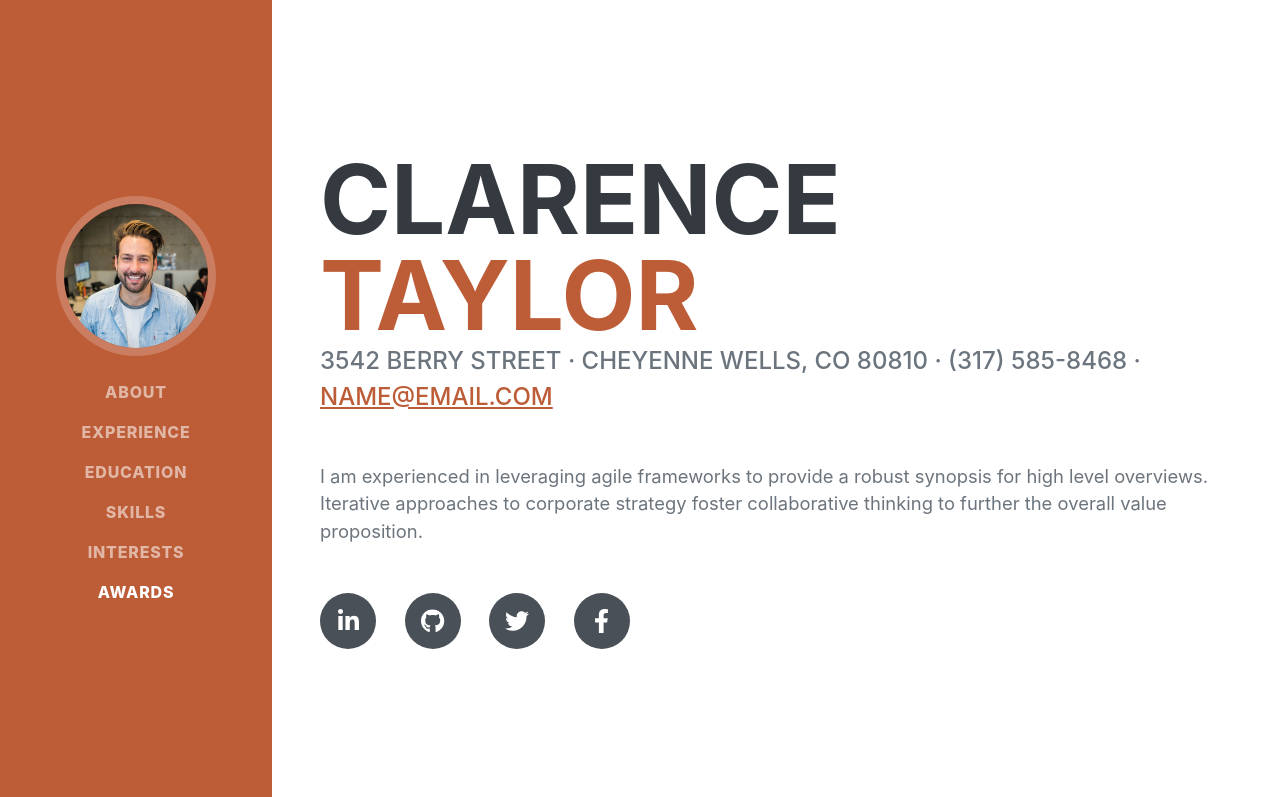
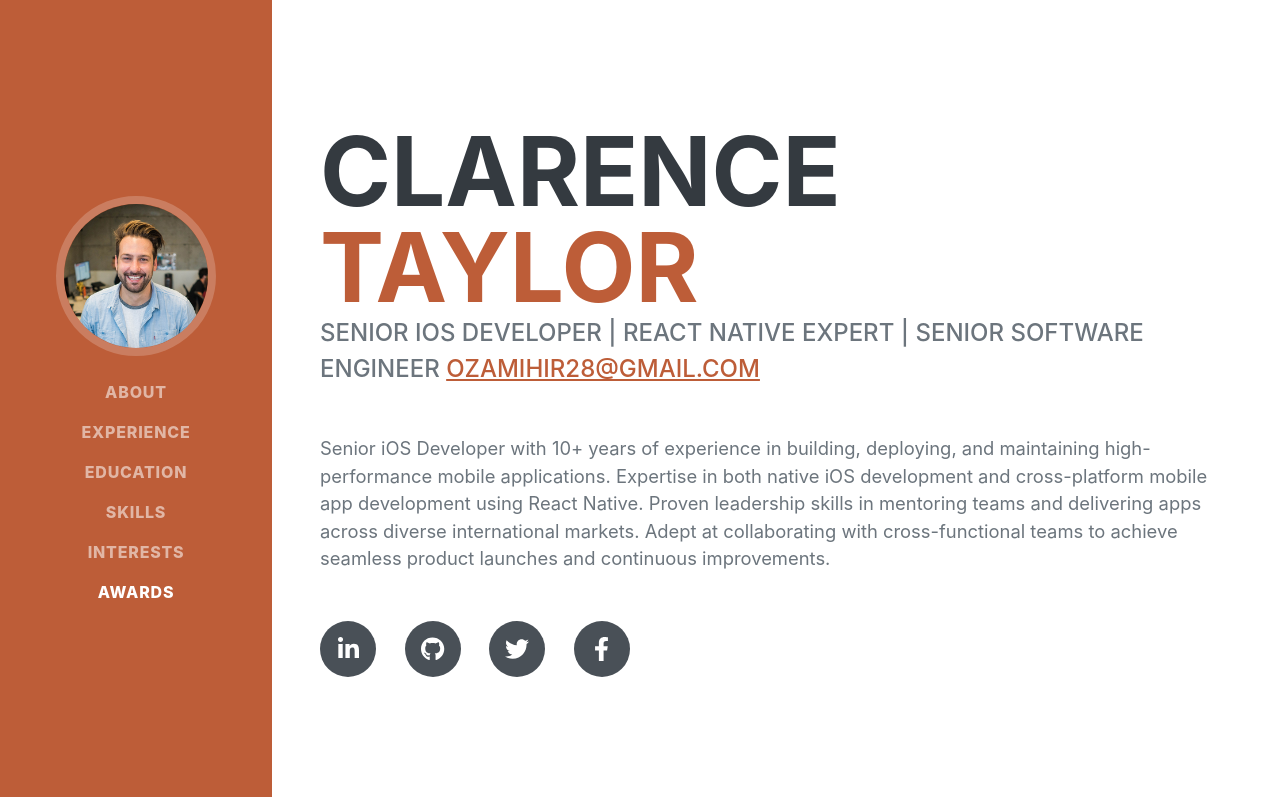
Before and after one commit to ozamihir1990/mihir.github.io, a plain HTML site: page index.html in a window 1280 px wide. Shown: the top 797 px of the page. Drawn offline with nearby package versions, Linux system fonts and the light colour scheme; a web font is replaced by a local one.

Commit message:
Update index.html
Updated Data

```diff
--- a/index.html
+++ b/index.html
@@ -19,7 +19,7 @@
         <!-- Navigation-->
         <nav class="navbar navbar-expand-lg navbar-dark bg-primary fixed-top" id="sideNav">
             <a class="navbar-brand js-scroll-trigger" href="#page-top">
-                <span class="d-block d-lg-none">Clarence Taylor</span>
+                <span class="d-block d-lg-none">Mihir Oza</span>
                 <span class="d-none d-lg-block"><img class="img-fluid img-profile rounded-circle mx-auto mb-2" src="assets/img/profile.jpg" alt="..." /></span>
             </a>
             <button class="navbar-toggler" type="button" data-bs-toggle="collapse" data-bs-target="#navbarResponsive" aria-controls="navbarResponsive" aria-expanded="false" aria-label="Toggle navigation"><span class="navbar-toggler-icon"></span></button>
@@ -44,10 +44,10 @@
                         <span class="text-primary">Taylor</span>
                     </h1>
                     <div class="subheading mb-5">
-                        3542 Berry Street · Cheyenne Wells, CO 80810 · (317) 585-8468 ·
-                        <a href="mailto:name@email.com">name@email.com</a>
+                        Senior iOS Developer | React Native Expert | Senior Software Engineer
+                        <a href="mailto:name@email.com">ozamihir28@gmail.com</a>
                     </div>
-                    <p class="lead mb-5">I am experienced in leveraging agile frameworks to provide a robust synopsis for high level overviews. Iterative approaches to corporate strategy foster collaborative thinking to further the overall value proposition.</p>
+                    <p class="lead mb-5">Senior iOS Developer with 10+ years of experience in building, deploying, and maintaining high-performance mobile applications. Expertise in both native iOS development and cross-platform mobile app development using React Native. Proven leadership skills in mentoring teams and delivering apps across diverse international markets. Adept at collaborating with cross-functional teams to achieve seamless product launches and continuous improvements.</p>
                     <div class="social-icons">
                         <a class="social-icon" href="#!"><i class="fab fa-linkedin-in"></i></a>
                         <a class="social-icon" href="#!"><i class="fab fa-github"></i></a>
```
